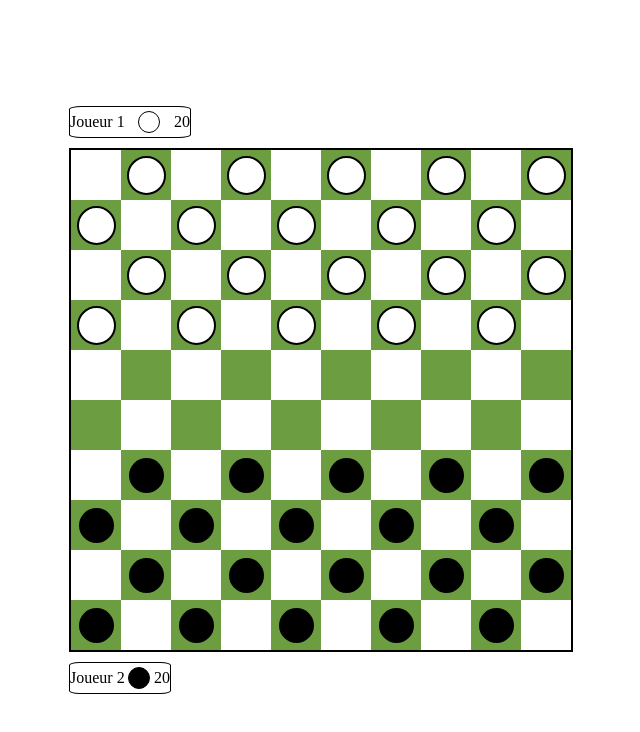
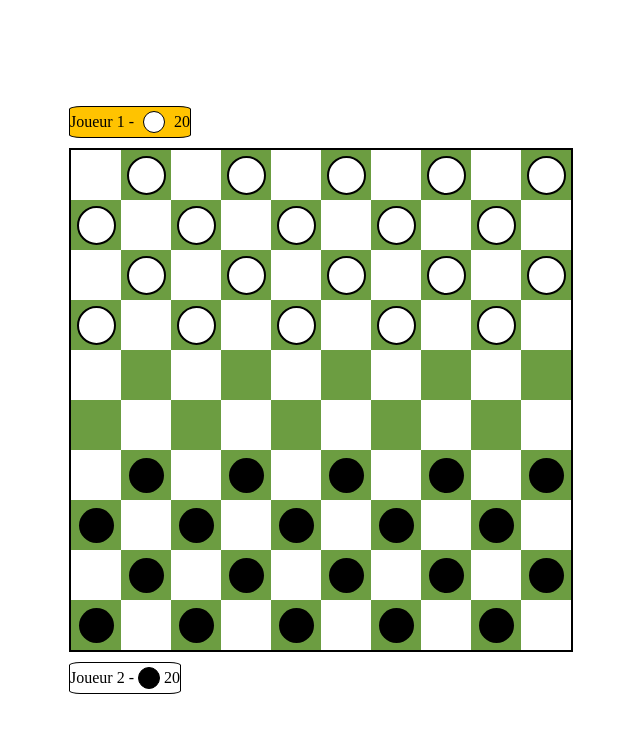
Before and after one commit to GuillaumeDaviid/Checkers-Game, a plain HTML site: page DAME/checkers.html in a window 1280 px wide. Shown: the whole page, without its empty margins (319-959 px from the left). Drawn offline with Linux system fonts and the light colour scheme.

Commit message:
color player's turn

```diff
--- a/DAME/checkers.html
+++ b/DAME/checkers.html
@@ -12,7 +12,7 @@
 <div class="content">
 
 <div>
-<div class="playerInfo" id="whiteInfo">Joueur 1 <div id="WhitePlayer"></div><div id="white-pawn"></div></div>
+<div class="playerInfo" id="whiteInfo">Joueur 1 - <div id="WhitePlayer"></div><div id="white-pawn"></div></div>
 <div id="win"></div>
 </div>
 
@@ -341,7 +341,7 @@
 
 </div>
 
-<div class="playerInfo" id="blackInfo">Joueur 2 <div id="blackPlayer"></div><div id="black-pawn"></div></div>
+<div class="playerInfo" id="blackInfo">Joueur 2 - <div id="blackPlayer"></div><div id="black-pawn"></div></div>
 
 
 </div>
--- a/DAME/src/CheckersFunctions.js
+++ b/DAME/src/CheckersFunctions.js
@@ -1,13 +1,17 @@
 function playerLap(){
   if (lap%2 != 0){
     blackLap.style.width = "120px";
-    whiteLap.style.width = "100px";
+    blackLap.style.backgroundColor = "#FFC300";
+    whiteLap.style.width = "110px";
+    whiteLap.style.backgroundColor = "white";
     pawnBlack.innerHTML = blackPawn;
     pawnWhite.innerHTML = whitePawn;
   }
   else{
-    blackLap.style.width = "100px";
+    blackLap.style.width = "110px";
+    blackLap.style.backgroundColor = "white";
     whiteLap.style.width = "120px";
+    whiteLap.style.backgroundColor = "#FFC300";
     pawnBlack.innerHTML = blackPawn;
     pawnWhite.innerHTML = whitePawn;
   }
```
